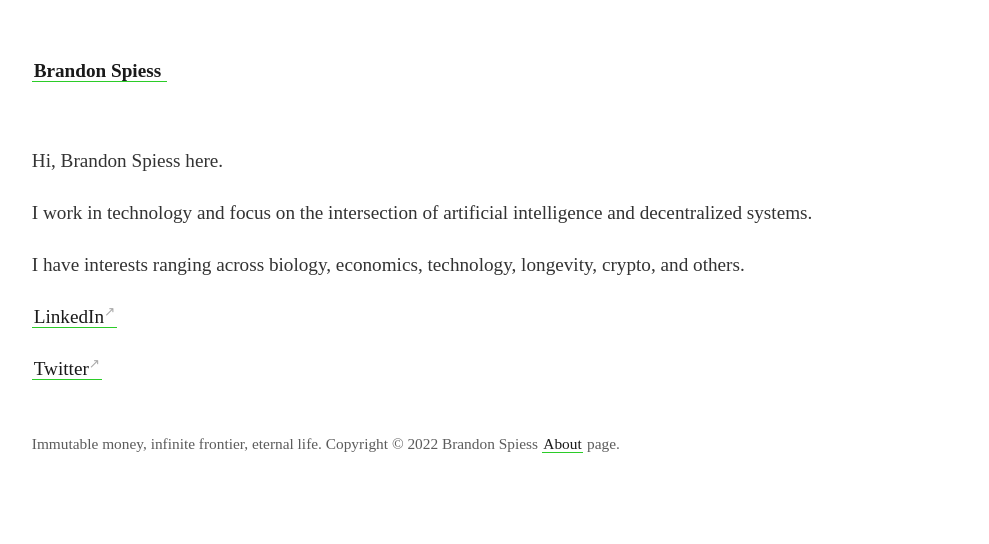
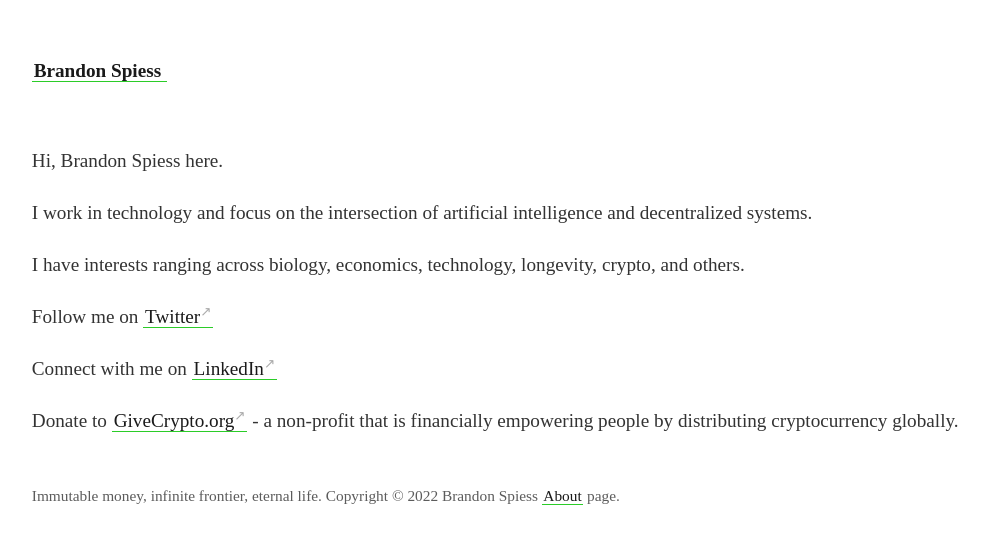
Before and after one commit to astravant/digitalgarden, a Jekyll site: the page built from _pages/about.md, in a window 1280 px wide. Shown: the top 544 px of the page, without its empty margins (45-1034 px from the left). Built offline with Jekyll 4.4.1, drawn with Linux system fonts in a browser that asks for light colours.

Commit message:
about page update

```diff
--- a/_pages/about.md
+++ b/_pages/about.md
@@ -11,6 +11,8 @@ I work in technology and focus on the intersection of artificial intelligence an
 I have interests ranging across biology, economics, technology, longevity, crypto, and others.
 
 
-[LinkedIn](https://www.linkedin.com/in/brandonspiess/)
+Follow me on [Twitter](https://twitter.com/brandonspiess)
 
-[Twitter](https://twitter.com/brandonspiess)
+Connect with me on [LinkedIn](https://www.linkedin.com/in/brandonspiess/)
+
+Donate to [GiveCrypto.org](https://givecrypto.org/) - a non-profit that is financially empowering people by distributing cryptocurrency globally.
```
